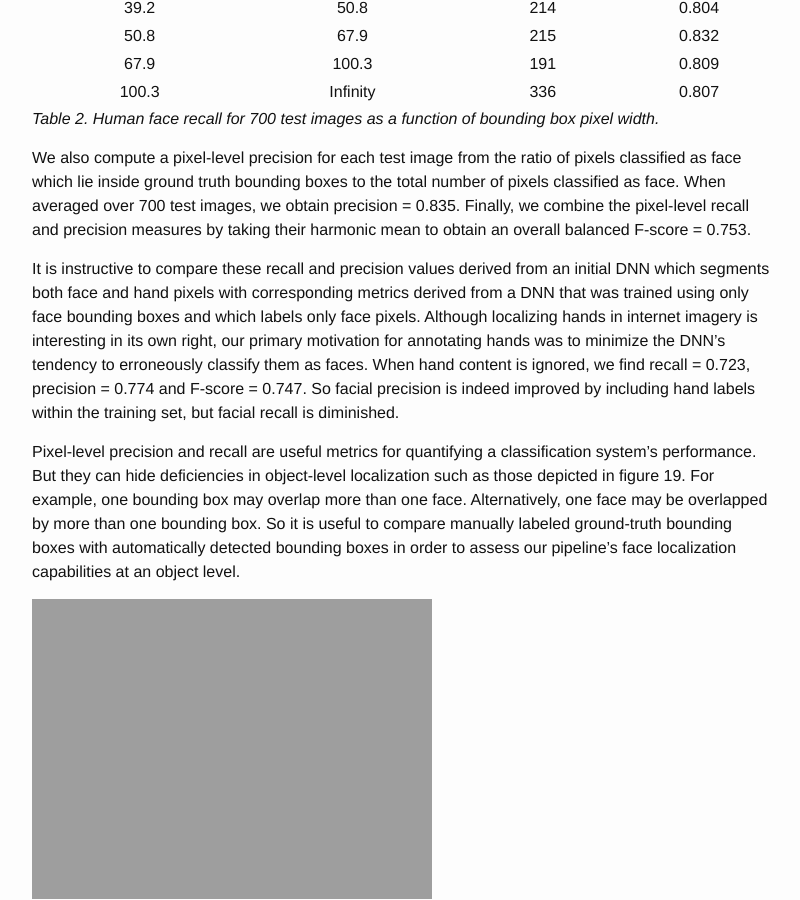
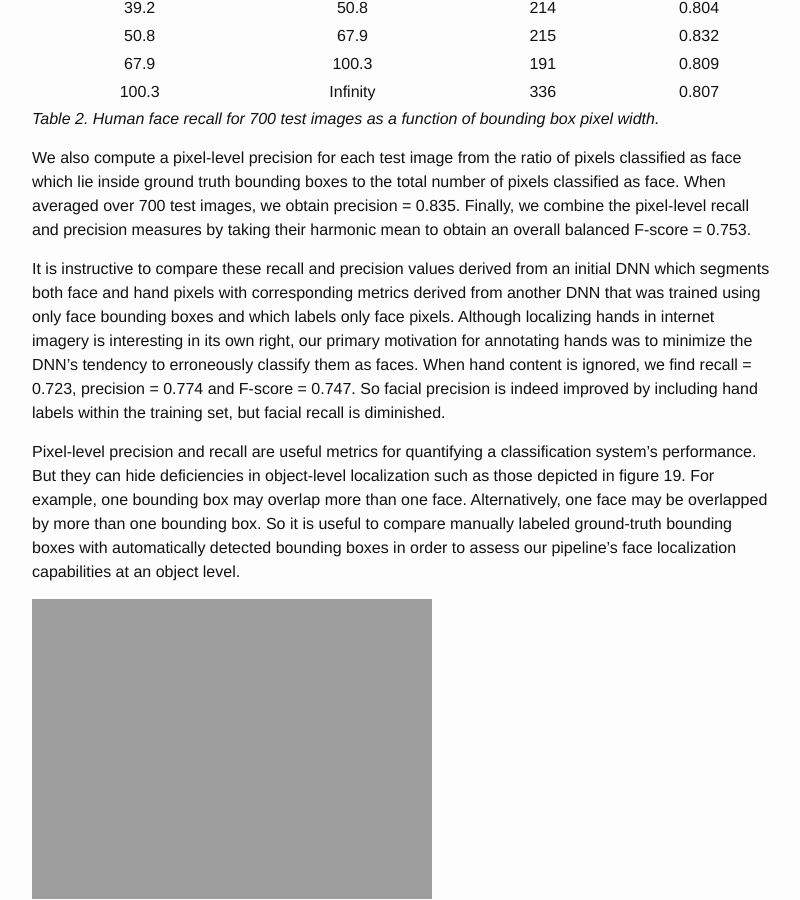
Before and after one commit to PeterCho/blog, a Jekyll site: the page built from _posts/2016-06-27-cvml.markdown, in a window 1280 px wide and 900 px high, scrolled down 15917 px. Shown: the whole window, without its empty margins (238-1038 px from the left). Built offline with Jekyll 4.4.1, drawn with Linux system fonts in a browser that asks for light colours; some of the changed text lies outside the part shown.

Commit message:
Finished editing faces/hands blog entry

```diff
--- a/_posts/2016-06-27-cvml.markdown
+++ b/_posts/2016-06-27-cvml.markdown
@@ -582,14 +582,14 @@ obtain an overall balanced F-score = 0.753.
 
 It is instructive to compare these recall and precision values derived from
 an initial DNN which segments both face and hand pixels with corresponding
-metrics derived from a DNN that was trained using only face bounding boxes
-and which labels only face pixels.  Although localizing hands in internet
-imagery is interesting in its own right, our primary motivation for
-annotating hands was to minimize the DNN's tendency to erroneously classify
-them as faces.  When hand content is ignored, we find recall = 0.723,
-precision = 0.774 and F-score = 0.747.  So facial precision is indeed
-improved by including hand labels within the training set, but facial
-recall is diminished.
+metrics derived from another DNN that was trained using only face bounding
+boxes and which labels only face pixels.  Although localizing hands in
+internet imagery is interesting in its own right, our primary motivation
+for annotating hands was to minimize the DNN's tendency to erroneously
+classify them as faces.  When hand content is ignored, we find recall =
+0.723, precision = 0.774 and F-score = 0.747.  So facial precision is
+indeed improved by including hand labels within the training set, but
+facial recall is diminished.
 
 Pixel-level precision and recall are useful metrics for quantifying a
 classification system's performance.  But they can hide deficiencies in
```
Also changed, not shown: other parts of _posts/2016-06-27-cvml.markdown (+1 -1 lines).
